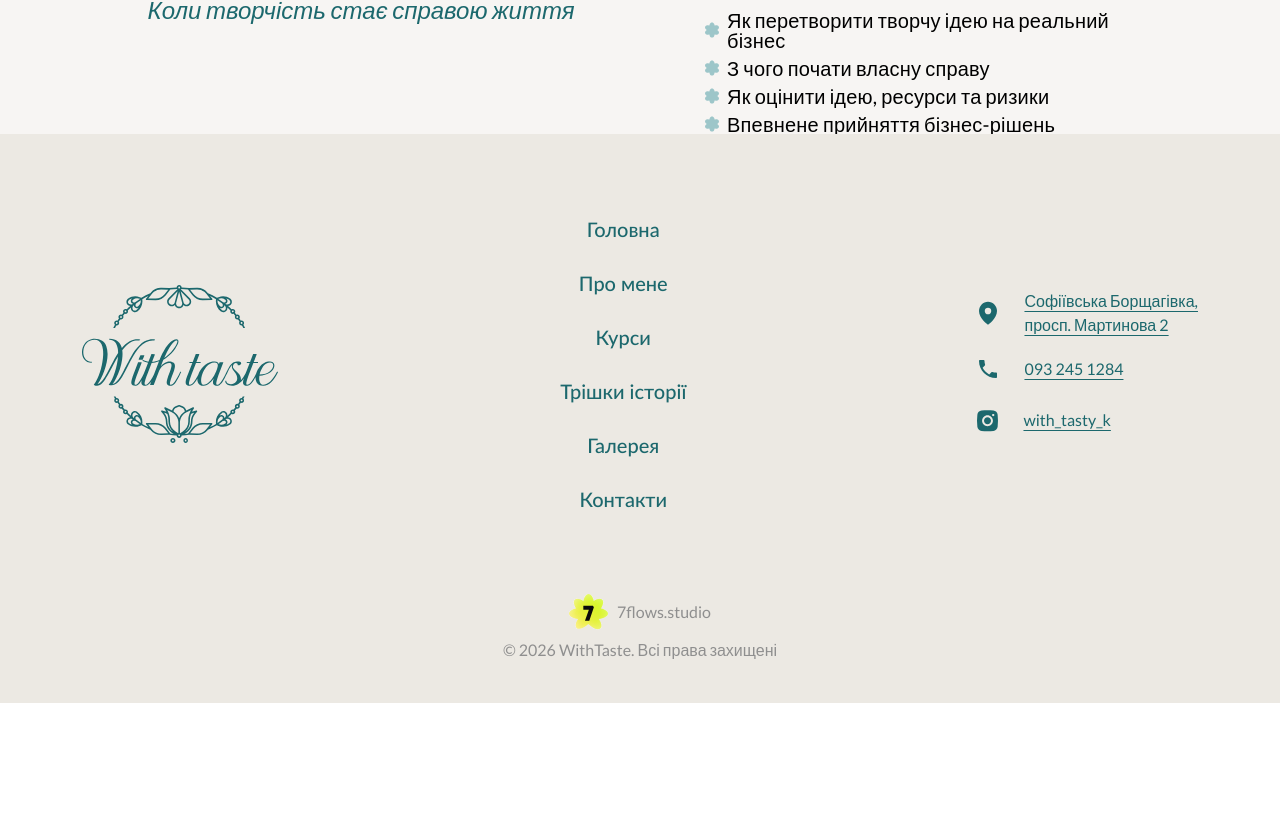
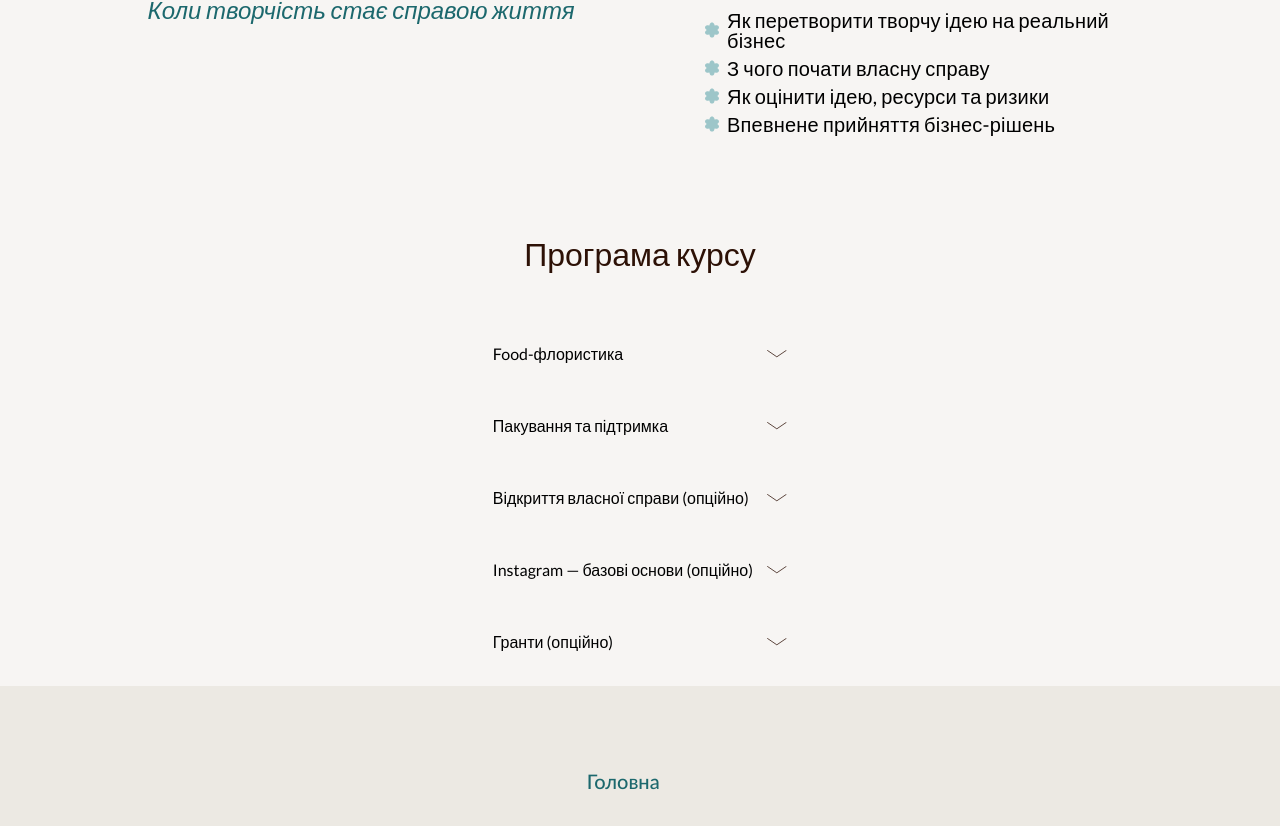
Before and after one commit to 7flowsstudio/floristics_agency, a Next.js app: page /courses/big-course in a window 1280 px wide. Shown: the part 693-1519 px from the top of the page. Before the commit the page ends 1396 px from the top, so only its background shows below. Built offline with nearby package versions, Linux system fonts and the light colour scheme.

Commit message:
add-accordion

```diff
--- a/src/components/Pages/BigCoursePage/BigCoursePage.tsx
+++ b/src/components/Pages/BigCoursePage/BigCoursePage.tsx
@@ -1,5 +1,6 @@
 "use client";
 import Container from "@/components/layout/Container";
+import Accordion from "@/components/ui/Accordion";
 import Slider from "@/components/ui/Slider";
 import Text from "@/components/ui/Text";
 import { bigCourse } from "@/data/bigCourse";
@@ -130,6 +131,49 @@ const BigCoursePage = () => {
           </div>
         </div>
       </div>
+      <div className="w-full flex flex-col items-center pt-[60px] md:pt-[96px]">
+        <h3 className="text-[#2D1106] text-[20px] pb-[20px] md:pb-[48px] md:text-[32px] text-center md:text-left">
+          Програма курсу
+        </h3>
+        <Accordion
+          items={[
+            {
+              id: "1",
+              title: "Food-флористика",
+              content: (
+                <ul>
+                  <li>Каркасний вихор з сухофруктів</li>
+                  <li>Плетіння каркасів для чоловічого букету</li>
+                  <li>Горіховий «WOW»</li>
+                  <li>Фруктовий бокс XL</li>
+                  <li>Солодкий букет до 14 лютого</li>
+                  <li>Букет на вибір</li>
+                </ul>
+              ),
+            },
+            {
+              id: "2",
+              title: "Пакування та підтримка",
+              content: <p>...</p>,
+            },
+            {
+              id: "3",
+              title: "Відкриття власної справи (опційно)",
+              content: <p>...</p>,
+            },
+            {
+              id: "4",
+              title: "Instagram — базові основи (опційно)",
+              content: <p>...</p>,
+            },
+            {
+              id: "5",
+              title: "Гранти (опційно)",
+              content: <p>...</p>,
+            },
+          ]}
+        />
+      </div>
     </Container>
   );
 };
--- /dev/null
+++ b/src/components/ui/Accordion.tsx
@@ -0,0 +1,35 @@
+"use client";
+
+import { useState, ReactNode } from "react";
+import AccordionItem from "./AccordionItem";
+
+export type AccordionItemType = {
+  id: string;
+  title: string;
+  content: ReactNode;
+};
+
+type Props = {
+  items: AccordionItemType[];
+};
+
+export default function Accordion({ items }: Props) {
+  const [openId, setOpenId] = useState<string | null>(null);
+
+  const toggle = (id: string) => {
+    setOpenId((prev) => (prev === id ? null : id));
+  };
+
+  return (
+    <div>
+      {items.map((item) => (
+        <AccordionItem
+          key={item.id}
+          item={item}
+          isOpen={openId === item.id}
+          onToggle={() => toggle(item.id)}
+        />
+      ))}
+    </div>
+  );
+}
--- /dev/null
+++ b/src/components/ui/AccordionItem.tsx
@@ -0,0 +1,41 @@
+"use client";
+
+import { AccordionItemType } from "./Accordion";
+import Image from "next/image";
+
+type Props = {
+  item: AccordionItemType;
+  isOpen: boolean;
+  onToggle: () => void;
+};
+
+export default function AccordionItem({ item, isOpen, onToggle }: Props) {
+  return (
+    <div className="">
+      <button
+        onClick={onToggle}
+        className="w-full flex justify-between items-center py-4"
+      >
+        <span>{item.title}</span>
+
+        <Image
+          src="/line-arrow.svg"
+          alt="arrow"
+          width={20}
+          height={20}
+          className={`transition-transform duration-500 cursor-pointer ${
+            isOpen ? "rotate-180" : ""
+          }`}
+        />
+      </button>
+
+      <div
+        className={`grid transition-all duration-500 ${
+          isOpen ? "grid-rows-[1fr] opacity-100" : "grid-rows-[0fr] opacity-0"
+        }`}
+      >
+        <div className="overflow-hidden pb-4">{item.content}</div>
+      </div>
+    </div>
+  );
+}
```
Also changed, not shown: public/line-arrow.svg (added).
